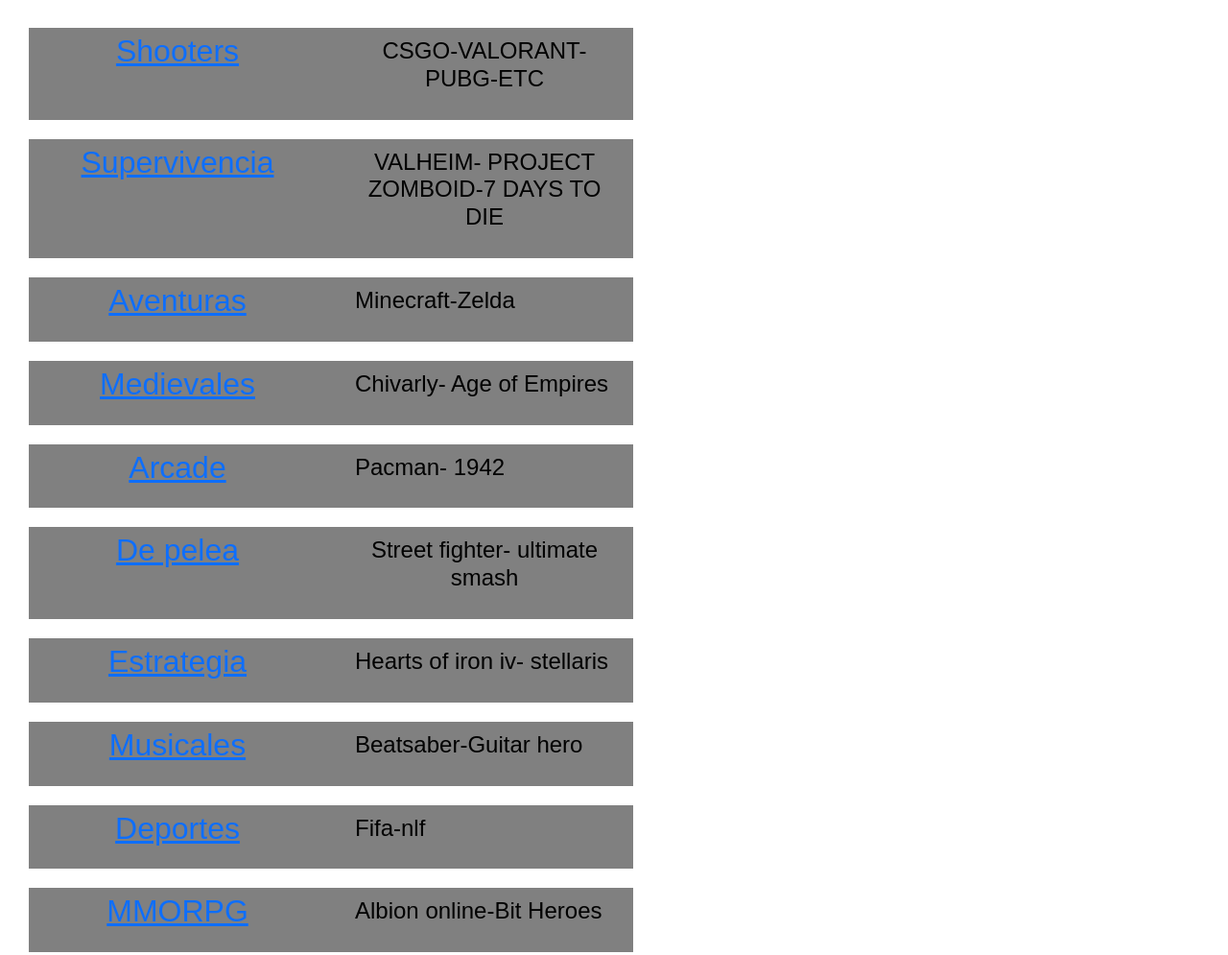
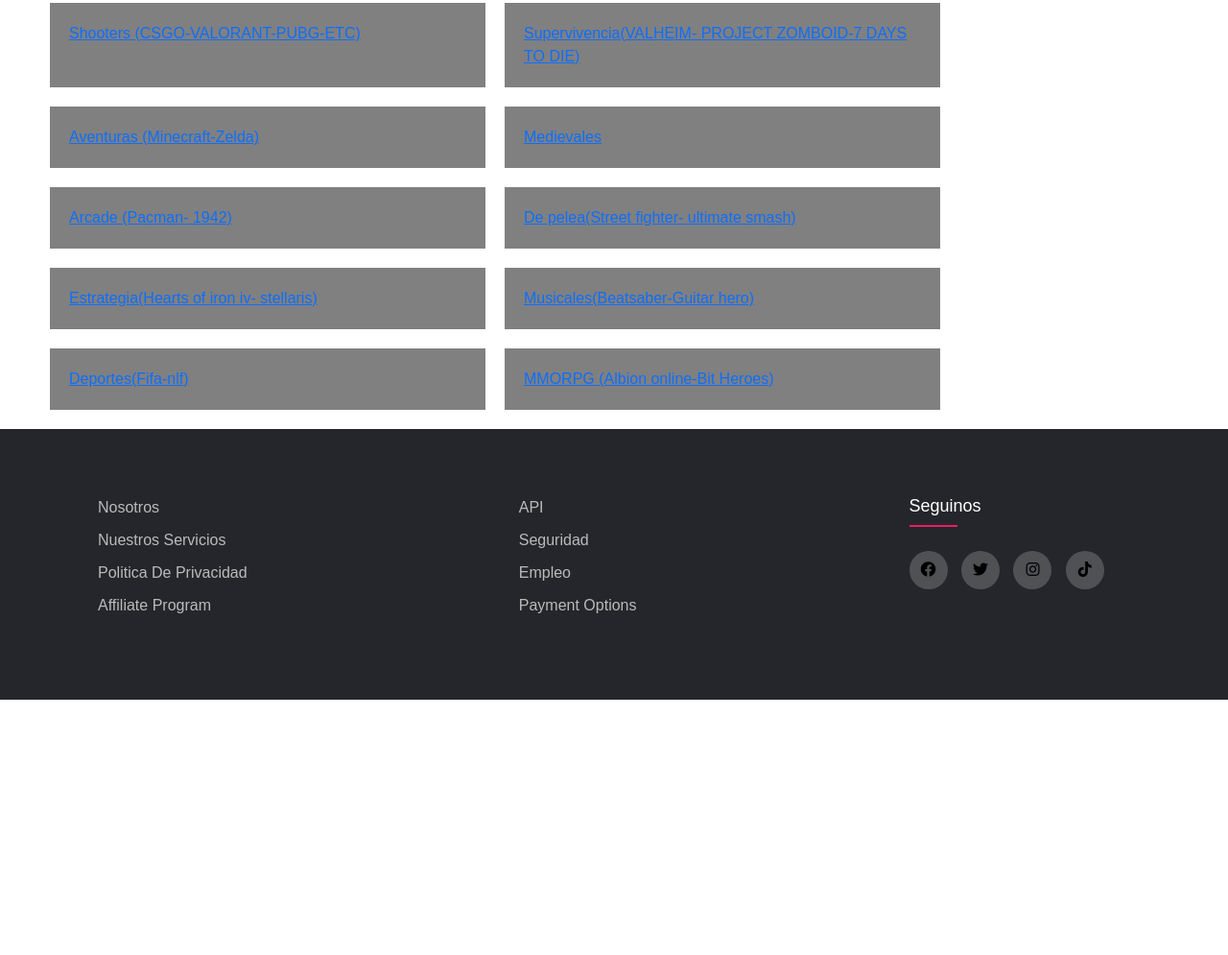
Before and after one commit to IvanGoncebat/LoreBlogs, a plain HTML site: page pages/biblioteca.html in a window 1280 px wide. Shown: the part 382-1377 px from the top of the page at 96% size. After the commit the page ends 1111 px from the top, so only its background shows below. Drawn offline with nearby package versions, Linux system fonts and the light colour scheme.

Commit message:
Ajustes de entrega final

```diff
--- a/pages/biblioteca.html
+++ b/pages/biblioteca.html
@@ -51,55 +51,40 @@
             </section>
 
             <section class="categorias">
-                    <div class="tarjetitas  ">
-                         <a href="#">Shooters</a>
-                        <h1>
-                            CSGO-VALORANT-PUBG-ETC
-                        </h1>
-                    </div>
-                    <div class="tarjetitas ">
-                        <a href="#">Supervivencia</a>
-                        <h1>
-                            VALHEIM- PROJECT ZOMBOID-7 DAYS TO DIE
-                        </h1>
-                    </div>
-                    <div class="tarjetitas  ">
-                        <a href="#">Aventuras</a>
-                        <h1>
-                            Minecraft-Zelda
-                        </h1>
-                    </div>
-                    <div class="tarjetitas  ">
+                    <ul>
+                      <li>
+                         <a href="#">Shooters (CSGO-VALORANT-PUBG-ETC)</a>
+                      </li>
+                      <li>
+                        <a href="#">Supervivencia(VALHEIM- PROJECT ZOMBOID-7 DAYS TO DIE)</a>
+                      </li>
+                      <li>
+                        <a href="#">Aventuras (Minecraft-Zelda)</a>
+                      </li>
+                      <li>
                         <a href="#">Medievales</a>
-                        <h1>
-                            Chivarly- Age of Empires
-                        </h1>
-                    </div>
-                    <div class="tarjetitas  ">
-                        <a href="#">Arcade</a>
-                        <h1>Pacman- 1942</h1>
-                    </div>
-                    <div class="tarjetitas  ">
-                        <a href="#">De pelea</a>
-                        <h1>Street fighter- ultimate smash</h1>
-                    </div>
-                    <div class="tarjetitas  ">
-                        <a href="#">Estrategia</a>
-                        <h1>Hearts of iron iv- stellaris</h1>
-                    </div>
-                    <div class="tarjetitas  ">
-                        <a href="#">Musicales</a>
-                        <h1>Beatsaber-Guitar hero</h1>
-                    </div>
-                    <div class="tarjetitas  ">
-                        <a href="#">Deportes</a>
-                        <h1>Fifa-nlf</h1>
-                    </div>
-                    <div class="tarjetitas  ">
-                        <a href="#">MMORPG</a>
-                        <h1>Albion online-Bit Heroes</h1>
-                    </div>
-        </div>
+                      </li>
+                        <li>
+                        <a href="#">Arcade (Pacman- 1942)</a>
+
+                      </li>
+                        <li>
+                        <a href="#">De pelea(Street fighter- ultimate smash)</a>
+
+                      </li>
+                        <li>
+                        <a href="#">Estrategia(Hearts of iron iv- stellaris)</a>
+                      </li>
+                        <li>
+                        <a href="#">Musicales(Beatsaber-Guitar hero)</a>
+                      </li>
+                        <li>
+                        <a href="#">Deportes(Fifa-nlf)</a>
+                      </li>
+                        <li>
+                        <a href="#">MMORPG (Albion online-Bit Heroes)</a>
+                        </li>
+                    </ul>
     </section>
     </main>
     <footer class="footer">
--- a/scss/partials/_catdono.scss
+++ b/scss/partials/_catdono.scss
@@ -5,6 +5,11 @@
     grid-template-columns: 1fr 1fr 1fr;
     gap: 1rem;
     padding: 1rem;
+        :hover{
+            transform: translateY(-3%) ;
+            transition: 0.5 ease;
+
+    }
         .botones{
             background-color: purple;
             padding: 0.5rem 1rem;
@@ -14,14 +19,19 @@
     }
 
 }
+}
 
-    .catdono:hover{
-        transform: translateY(20px) ;
-        transition: 0.5 ease;
 
-    }
 .donotext {
         padding-top: 1rem;
         padding-bottom: 20px;
 }
+
+
+@media (max-width:820px){
+    .catdono{
+    display: grid;
+    grid-template-columns: 1fr 1fr;
 }
+
+}
--- a/scss/partials/_tarjetitas.scss
+++ b/scss/partials/_tarjetitas.scss
@@ -1,44 +1,59 @@
 .categorias {
-    gap: 3rem;
-    font-size: 2rem;
-    padding: 10px;
-
-        a:hover {
-            transform: translateY(-3%);
-            font-size: 40px;
-            transition: 0.5s ease;
+    ul{
+        list-style: none;
+        display: grid;
+        grid-template-columns:  1fr 1fr;
+        justify-content: space-between;
+        margin: 20px;
+        width: 75%;
+        gap: 20px;
+        li{
+            background-color: grey;
+            justify-content: center;
+            padding: 20px;
         }
     }
-    .tarjetitas {
-        display: grid;
-        grid-template-columns: repeat(
-        auto-fit,
-        minmax(
-            100px,
-            1fr
-        )
-    );
-        margin: 20px;
-        gap: 10px;
-        background-color: grey;
-        width: 50%;
-        h1{
-            display: flex;
-            align-items: center;
+}
+
+.forotext{
+    .catforo{
+        ul{
+            display: grid;
+            grid-template-columns: 1fr 1fr;
             gap: 1rem;
-            font-size: 1.5rem;
-            padding-top: 10px;
-        }
-        a{
-            text-align: center;
-        }
-
-
-}
-@media (max-width: 500px){
-
-    .categorias{
-        display: grid;
-        grid-template-columns: 1fr 1fr;
+            list-style: none;
+            li{
+                background-color: grey;
+                padding: 20px;
+                width: 75%;
+            }
+         }
     }
 }
+
+@media (max-width: 500px){
+    .categorias{
+    display: flex;
+    flex-wrap: wrap;
+    width: 50%;
+    ul{
+        display: grid;
+        grid-template-columns: 1fr;
+    }
+}
+.forotext{
+    .catforo{
+        ul{
+            display: grid;
+            grid-template-columns: 1fr ;
+            gap: 1rem;
+            list-style: none;
+            li{
+                background-color: grey;
+                padding: 20px;
+                width: 50%;
+            }
+         }
+    }
+}
+}
--- a/scss/partials/_titulos.scss
+++ b/scss/partials/_titulos.scss
@@ -17,6 +17,8 @@
     }
 }
 .mainpagprin{
+    display: grid;
+    padding-right: 5px;
     h1{
         font-size: 70px;
         text-align: center;
```
Also changed, not shown: pages/foro.html (+32 -30 lines), scss/styles.css, 1 other file. Lines whose indentation alone changed are shown as unchanged.
